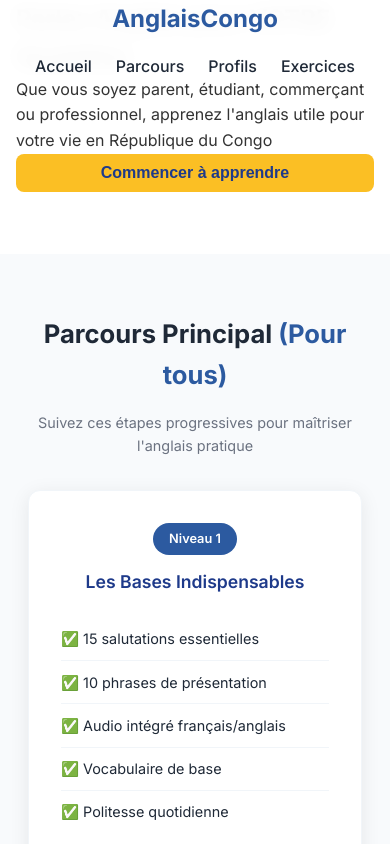
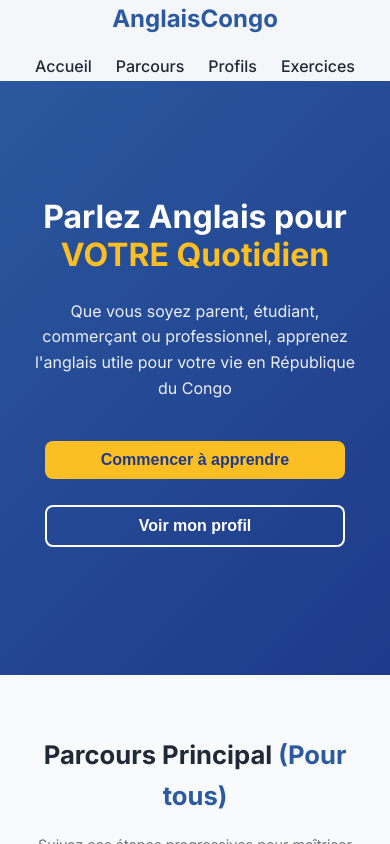
Before and after one commit to geniusland-cell/anglais-congo, a React (Vite) app: page / in a window 390 px wide. Shown: the top 844 px of the page. Built offline with nearby package versions, Linux system fonts and the light colour scheme; the HTML template or start-up script is replaced by a standard one.

Commit message:
Retour à la version originale - suppression fonctionnalité langue

```diff
--- a/src/components/Hero.css
+++ b/src/components/Hero.css
@@ -1,78 +1,79 @@
-.header {
-  position: fixed;
-  top: 0;
-  width: 100%;
-  background: rgba(255, 255, 255, 0.95);
-  backdrop-filter: blur(10px);
-  z-index: 1000;
-  transition: all 0.3s ease;
-  border-bottom: 1px solid transparent;
+.hero {
+  background: linear-gradient(
+    135deg,
+    var(--primary-blue) 0%,
+    var(--dark-blue) 100%
+  );
+  color: white;
+  padding: 160px 0 80px;
+  text-align: center;
+  min-height: 100vh;
+  display: flex;
+  align-items: center;
 }
 
-.header.scrolled {
-  background: rgba(255, 255, 255, 0.98);
-  border-bottom: 1px solid #e2e8f0;
-  box-shadow: 0 2px 20px rgba(0, 0, 0, 0.08);
+.hero-content h1 {
+  font-size: 3.5rem;
+  margin-bottom: 1.5rem;
+  font-weight: 700;
+  line-height: 1.2;
 }
 
-.nav {
-  display: flex;
-  justify-content: space-between;
-  align-items: center;
-  padding: 1rem 0;
+.hero-content h1 span {
+  color: var(--accent-yellow);
+  display: block;
 }
 
-.logo h2 {
-  color: var(--primary-blue);
-  font-size: 1.8rem;
-  font-weight: 700;
+.hero-content p {
+  font-size: 1.3rem;
+  margin-bottom: 2.5rem;
+  max-width: 600px;
+  margin-left: auto;
+  margin-right: auto;
+  opacity: 0.9;
+  line-height: 1.6;
 }
 
-.nav-links {
+.hero-buttons {
   display: flex;
-  list-style: none;
-  gap: 2rem;
-}
-
-.nav-links a {
-  text-decoration: none;
-  color: var(--text-dark);
-  font-weight: 500;
-  transition: color 0.3s ease;
-  position: relative;
-}
-
-.nav-links a:hover {
-  color: var(--primary-blue);
-}
-
-.nav-links a::after {
-  content: "";
-  position: absolute;
-  bottom: -5px;
-  left: 0;
-  width: 0;
-  height: 2px;
-  background: var(--primary-blue);
-  transition: width 0.3s ease;
-}
-
-.nav-links a:hover::after {
-  width: 100%;
+  gap: 1.5rem;
+  justify-content: center;
+  flex-wrap: wrap;
 }
 
 @media (max-width: 768px) {
-  .nav {
-    flex-direction: column;
-    gap: 1rem;
-    padding: 1rem 0;
+  .hero {
+    padding: 140px 0 60px;
+    min-height: 80vh;
   }
 
-  .nav-links {
-    gap: 1.5rem;
+  .hero-content h1 {
+    font-size: 2.5rem;
   }
 
-  .logo h2 {
-    font-size: 1.5rem;
+  .hero-content p {
+    font-size: 1.1rem;
+    padding: 0 1rem;
+  }
+
+  .hero-buttons {
+    flex-direction: column;
+    align-items: center;
+    gap: 1rem;
+  }
+
+  .hero-buttons button {
+    width: 100%;
+    max-width: 300px;
   }
 }
+
+@media (max-width: 480px) {
+  .hero-content h1 {
+    font-size: 2rem;
+  }
+
+  .hero-content p {
+    font-size: 1rem;
+  }
+}
```
